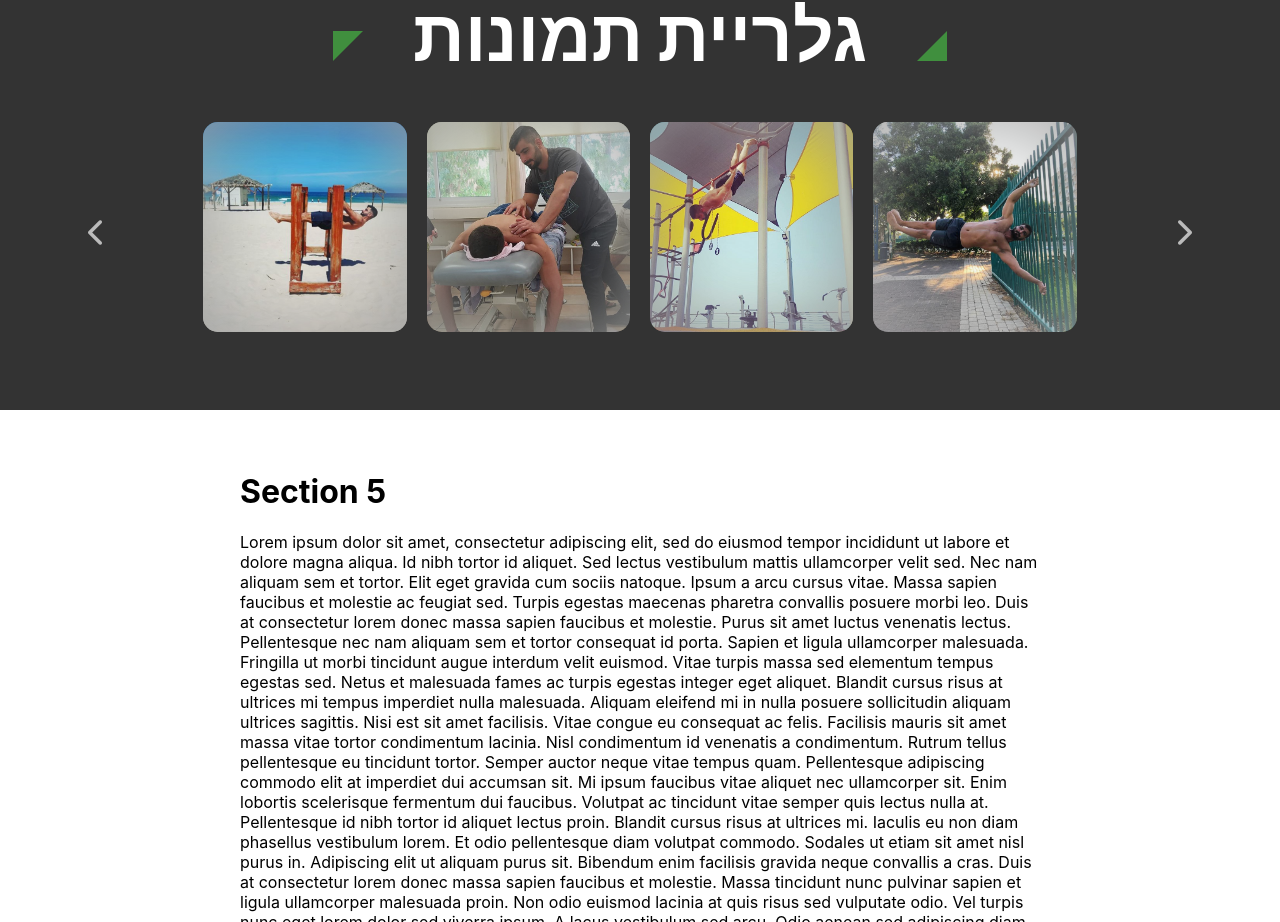
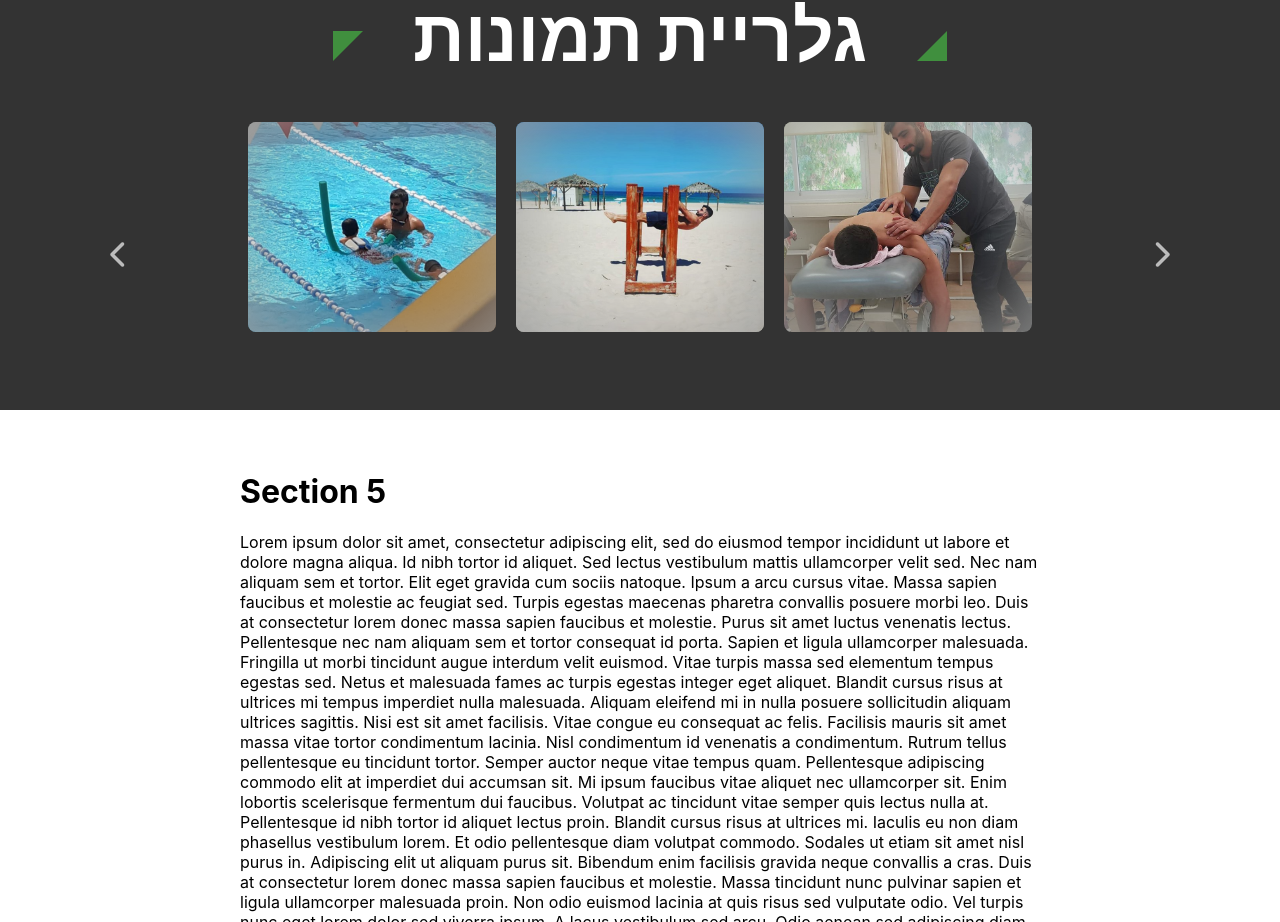
Before and after one commit to RLeDEV/Or_Sports_Therapy, a React (Create React App) app: page / in a window 1280 px wide. Shown: the part 2379-3301 px from the top of the page. Built offline with nearby package versions, Linux system fonts and the light colour scheme.

Commit message:
Added an interval to change images every 5 seconds

```diff
--- a/src/Components/Gallery/Gallery.js
+++ b/src/Components/Gallery/Gallery.js
@@ -6,7 +6,7 @@ export default class Gallery extends React.Component {
     constructor(props) {
         super(props)
         this.state = {
-            width: 200,
+            width: 500,
             height: 200,
             images: [
                 '1.png',
@@ -20,26 +20,35 @@ export default class Gallery extends React.Component {
         }
     }
 
+    componentDidMount() {
+        this.interval = setInterval(() => this.slideRight(), 5000);
+      }
+
+      componentWillUnmount() {
+        clearInterval(this.interval);
+      }
+
+
     slideLeft() {
-        const lastIndex = this.state.images.length - 3;
+        const lastIndex = this.state.images.length - 1;
         const resetIndex = this.state.currentIndex === lastIndex;
-        const index = resetIndex ? 0 : this.state.currentIndex + 3;
+        const index = resetIndex ? 0 : this.state.currentIndex + 1;
         this.setState({currentIndex: index});
     }
 
     slideRight() {
-        const lastIndex = this.state.images.length - 3;
+        const lastIndex = this.state.images.length - 1;
         const resetIndex = this.state.currentIndex === 0;
-        const index = resetIndex ? lastIndex : this.state.currentIndex - 3  ;
+        const index = resetIndex ? lastIndex : this.state.currentIndex - 1;
         this.setState({currentIndex: index});
     }
 
     renderSliders() {
         console.log(this.props.dark)
         const index = this.state.currentIndex;
-        let firstFiveImages = this.state.images.slice(index, index + 4);
-        if(firstFiveImages.length < 4) {
-            firstFiveImages = firstFiveImages.concat(this.state.images.slice(0, 4 - firstFiveImages.length));
+        let firstFiveImages = this.state.images.slice(index, index + 3);
+        if(firstFiveImages.length < 3) {
+            firstFiveImages = firstFiveImages.concat(this.state.images.slice(0, 3 - firstFiveImages.length));
         }
         return (
             <div className={this.props.id + (this.props.dark ? " section-dark" : "")}>
--- a/src/Components/Gallery/sliders.css
+++ b/src/Components/Gallery/sliders.css
@@ -16,9 +16,10 @@
 }
 
 .slide {
+    flex: 3;
     padding: 5px;
     box-shadow: inset 0px 0px 90px 0px rgb(158, 158, 158);
-    border-radius: 15px;
+    border-radius: 8px;
     transition: all 1.5s;
 }
 
```
